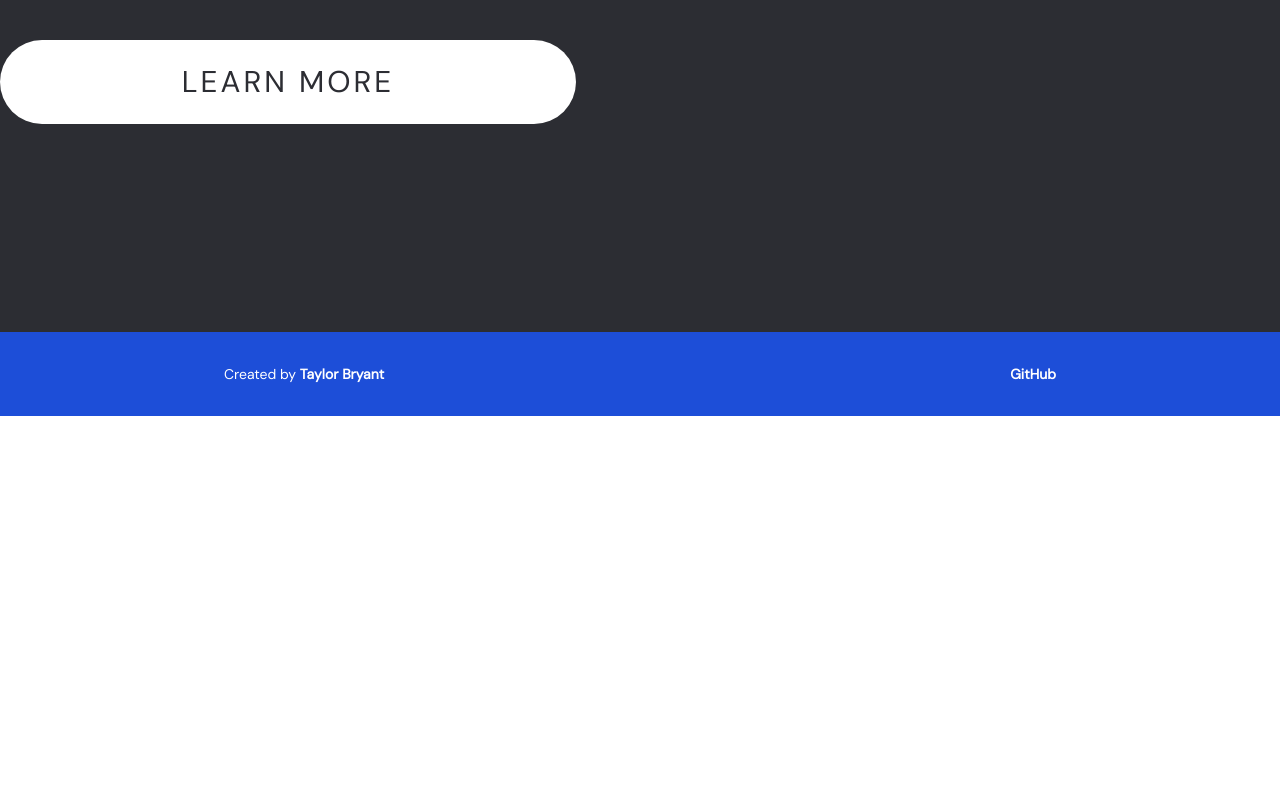
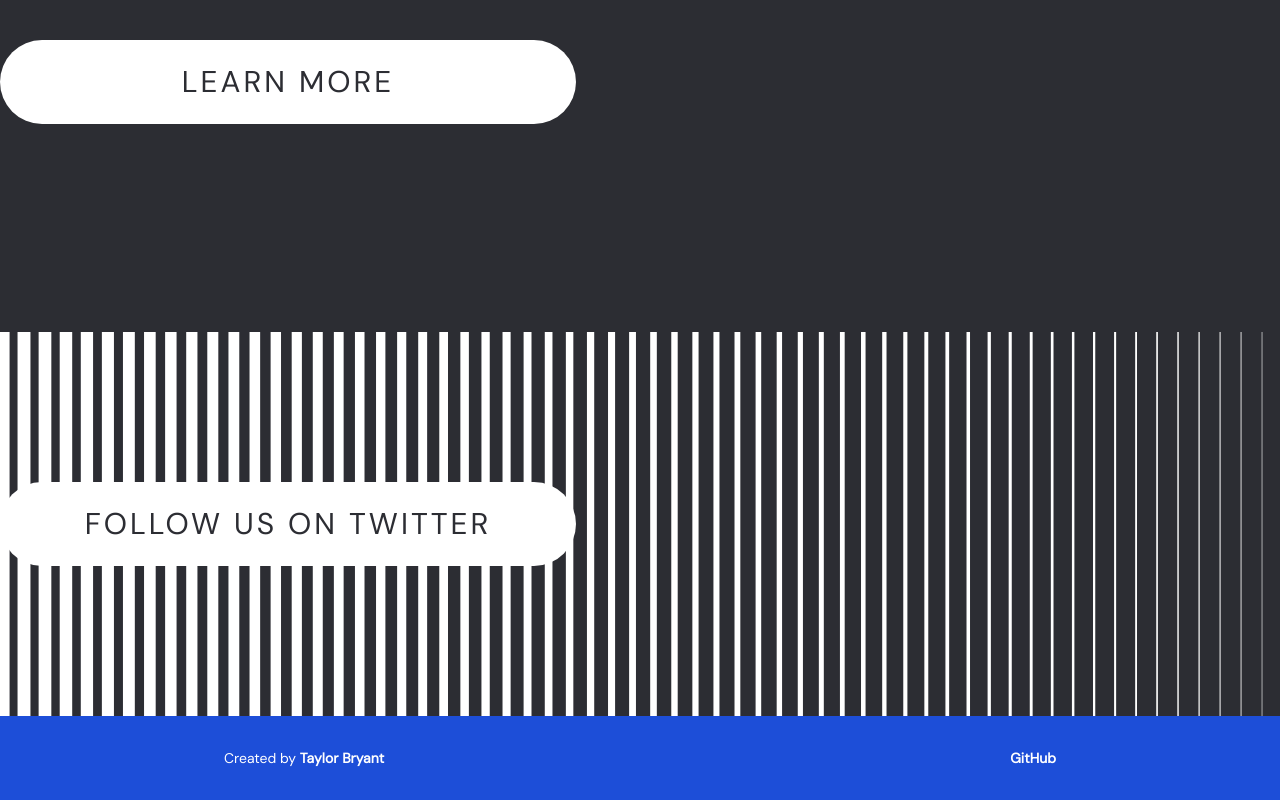
Before and after one commit to shutter-network/shutter-website, a Gatsby site: page / in a window 1280 px wide. Shown: the part 4600-5400 px from the top of the page. Before the commit the page ends 5016 px from the top, so only its background shows below. Built offline with nearby package versions, Linux system fonts and the light colour scheme; Gatsby itself is replaced by a stand-in of ours.

Commit message:
Add FollowTwitter section

```diff
--- /dev/null
+++ b/src/components/follow-twitter.js
@@ -0,0 +1,407 @@
+import React from "react";
+
+import { Button } from "./button";
+
+export function FollowTwitter() {
+  return (
+    <section className="h-96 flex flex-col justify-center bg-shutter-black">
+      <div className="container mx-auto z-10">
+        <Button
+          label="Follow us on twitter"
+          buttonType="white"
+          href=""
+          className="max-w-xl"
+        />
+      </div>
+      <div className="absolute w-full">
+        <svg
+          width="100%"
+          height="384"
+          viewBox="0 0 1440 384"
+          fill="none"
+          xmlns="http://www.w3.org/2000/svg"
+          preserveAspectRatio="none"
+        >
+          <g clipPath="url(#clip0)">
+            <path
+              d="M1419.8 0V459.7"
+              stroke="white"
+              strokeWidth="0.6568"
+              strokeMiterlimit="10"
+            />
+            <path
+              d="M1396.2 0V459.7"
+              stroke="white"
+              strokeWidth="0.8918"
+              strokeMiterlimit="10"
+            />
+            <path
+              d="M1372.6 0V459.7"
+              stroke="white"
+              strokeWidth="1.1269"
+              strokeMiterlimit="10"
+            />
+            <path
+              d="M1349 0V459.7"
+              stroke="white"
+              strokeWidth="1.3619"
+              strokeMiterlimit="10"
+            />
+            <path
+              d="M1325.3 0V459.7"
+              stroke="white"
+              strokeWidth="1.597"
+              strokeMiterlimit="10"
+            />
+            <path
+              d="M1301.7 0V459.7"
+              stroke="white"
+              strokeWidth="1.832"
+              strokeMiterlimit="10"
+            />
+            <path
+              d="M1278.1 0V459.7"
+              stroke="white"
+              strokeWidth="2.0671"
+              strokeMiterlimit="10"
+            />
+            <path
+              d="M1254.5 0V459.7"
+              stroke="white"
+              strokeWidth="2.3022"
+              strokeMiterlimit="10"
+            />
+            <path
+              d="M1230.9 0V459.7"
+              stroke="white"
+              strokeWidth="2.5372"
+              strokeMiterlimit="10"
+            />
+            <path
+              d="M1207.3 0V459.7"
+              stroke="white"
+              strokeWidth="2.7723"
+              strokeMiterlimit="10"
+            />
+            <path
+              d="M1183.7 0V459.7"
+              stroke="white"
+              strokeWidth="3.0073"
+              strokeMiterlimit="10"
+            />
+            <path
+              d="M1160.1 0V459.7"
+              stroke="white"
+              strokeWidth="3.2424"
+              strokeMiterlimit="10"
+            />
+            <path
+              d="M1136.5 0V459.7"
+              stroke="white"
+              strokeWidth="3.4774"
+              strokeMiterlimit="10"
+            />
+            <path
+              d="M1112.9 0V459.7"
+              stroke="white"
+              strokeWidth="3.7125"
+              strokeMiterlimit="10"
+            />
+            <path
+              d="M1089.3 0V459.7"
+              stroke="white"
+              strokeWidth="3.9475"
+              strokeMiterlimit="10"
+            />
+            <path
+              d="M1065.7 0V459.7"
+              stroke="white"
+              strokeWidth="4.1826"
+              strokeMiterlimit="10"
+            />
+            <path
+              d="M1042.1 0V459.7"
+              stroke="white"
+              strokeWidth="4.4177"
+              strokeMiterlimit="10"
+            />
+            <path
+              d="M1018.5 0V459.7"
+              stroke="white"
+              strokeWidth="4.6527"
+              strokeMiterlimit="10"
+            />
+            <path
+              d="M994.9 0V459.7"
+              stroke="white"
+              strokeWidth="4.8878"
+              strokeMiterlimit="10"
+            />
+            <path
+              d="M971.2 0V459.7"
+              stroke="white"
+              strokeWidth="5.1228"
+              strokeMiterlimit="10"
+            />
+            <path
+              d="M947.6 0V459.7"
+              stroke="white"
+              strokeWidth="5.3579"
+              strokeMiterlimit="10"
+            />
+            <path
+              d="M924 0V459.7"
+              stroke="white"
+              strokeWidth="5.5929"
+              strokeMiterlimit="10"
+            />
+            <path
+              d="M900.4 0V459.7"
+              stroke="white"
+              strokeWidth="5.828"
+              strokeMiterlimit="10"
+            />
+            <path
+              d="M876.8 0V459.7"
+              stroke="white"
+              strokeWidth="6.063"
+              strokeMiterlimit="10"
+            />
+            <path
+              d="M853.2 0V459.7"
+              stroke="white"
+              strokeWidth="6.2981"
+              strokeMiterlimit="10"
+            />
+            <path
+              d="M829.6 0V459.7"
+              stroke="white"
+              strokeWidth="6.5332"
+              strokeMiterlimit="10"
+            />
+            <path
+              d="M806 0V459.7"
+              stroke="white"
+              strokeWidth="6.7682"
+              strokeMiterlimit="10"
+            />
+            <path
+              d="M782.4 0V459.7"
+              stroke="white"
+              strokeWidth="7.0033"
+              strokeMiterlimit="10"
+            />
+            <path
+              d="M758.8 0V459.7"
+              stroke="white"
+              strokeWidth="7.2383"
+              strokeMiterlimit="10"
+            />
+            <path
+              d="M735.2 0V459.7"
+              stroke="white"
+              strokeWidth="7.4734"
+              strokeMiterlimit="10"
+            />
+            <path
+              d="M711.6 0V459.7"
+              stroke="white"
+              strokeWidth="7.7084"
+              strokeMiterlimit="10"
+            />
+            <path
+              d="M688 0V459.7"
+              stroke="white"
+              strokeWidth="7.9435"
+              strokeMiterlimit="10"
+            />
+            <path
+              d="M664.4 0V459.7"
+              stroke="white"
+              strokeWidth="8.1785"
+              strokeMiterlimit="10"
+            />
+            <path
+              d="M640.8 0V459.7"
+              stroke="white"
+              strokeWidth="8.4136"
+              strokeMiterlimit="10"
+            />
+            <path
+              d="M617.2 0V459.7"
+              stroke="white"
+              strokeWidth="8.6487"
+              strokeMiterlimit="10"
+            />
+            <path
+              d="M593.5 0V459.7"
+              stroke="white"
+              strokeWidth="8.8837"
+              strokeMiterlimit="10"
+            />
+            <path
+              d="M569.9 0V459.7"
+              stroke="white"
+              strokeWidth="9.1188"
+              strokeMiterlimit="10"
+            />
+            <path
+              d="M546.3 0V459.7"
+              stroke="white"
+              strokeWidth="9.3538"
+              strokeMiterlimit="10"
+            />
+            <path
+              d="M522.7 0V459.7"
+              stroke="white"
+              strokeWidth="9.5889"
+              strokeMiterlimit="10"
+            />
+            <path
+              d="M499.1 0V459.7"
+              stroke="white"
+              strokeWidth="9.8239"
+              strokeMiterlimit="10"
+            />
+            <path
+              d="M475.5 0V459.7"
+              stroke="white"
+              strokeWidth="10.059"
+              strokeMiterlimit="10"
+            />
+            <path
+              d="M451.9 0V459.7"
+              stroke="white"
+              strokeWidth="10.294"
+              strokeMiterlimit="10"
+            />
+            <path
+              d="M428.3 0V459.7"
+              stroke="white"
+              strokeWidth="10.5291"
+              strokeMiterlimit="10"
+            />
+            <path
+              d="M404.7 0V459.7"
+              stroke="white"
+              strokeWidth="10.7642"
+              strokeMiterlimit="10"
+            />
+            <path
+              d="M381.1 0V459.7"
+              stroke="white"
+              strokeWidth="10.9992"
+              strokeMiterlimit="10"
+            />
+            <path
+              d="M357.5 0V459.7"
+              stroke="white"
+              strokeWidth="11.2343"
+              strokeMiterlimit="10"
+            />
+            <path
+              d="M333.9 0V459.7"
+              stroke="white"
+              strokeWidth="11.4693"
+              strokeMiterlimit="10"
+            />
+            <path
+              d="M310.3 0V459.7"
+              stroke="white"
+              strokeWidth="11.7044"
+              strokeMiterlimit="10"
+            />
+            <path
+              d="M286.7 0V459.7"
+              stroke="white"
+              strokeWidth="11.9394"
+              strokeMiterlimit="10"
+            />
+            <path
+              d="M263.1 0V459.7"
+              stroke="white"
+              strokeWidth="12.1745"
+              strokeMiterlimit="10"
+            />
+            <path
+              d="M239.4 0V459.7"
+              stroke="white"
+              strokeWidth="12.4095"
+              strokeMiterlimit="10"
+            />
+            <path
+              d="M215.8 0V459.7"
+              stroke="white"
+              strokeWidth="12.6446"
+              strokeMiterlimit="10"
+            />
+            <path
+              d="M192.2 0V459.7"
+              stroke="white"
+              strokeWidth="12.8797"
+              strokeMiterlimit="10"
+            />
+            <path
+              d="M168.6 0V459.7"
+              stroke="white"
+              strokeWidth="13.1147"
+              strokeMiterlimit="10"
+            />
+            <path
+              d="M145 0V459.7"
+              stroke="white"
+              strokeWidth="13.3498"
+              strokeMiterlimit="10"
+            />
+            <path
+              d="M121.4 0V459.7"
+              stroke="white"
+              strokeWidth="13.5848"
+              strokeMiterlimit="10"
+            />
+            <path
+              d="M97.8 0V459.7"
+              stroke="white"
+              strokeWidth="13.8199"
+              strokeMiterlimit="10"
+            />
+            <path
+              d="M74.2001 0V459.7"
+              stroke="white"
+              strokeWidth="14.0549"
+              strokeMiterlimit="10"
+            />
+            <path
+              d="M50.6 0V459.7"
+              stroke="white"
+              strokeWidth="14.29"
+              strokeMiterlimit="10"
+            />
+            <path
+              d="M27 0V459.7"
+              stroke="white"
+              strokeWidth="14.525"
+              strokeMiterlimit="10"
+            />
+            <path
+              d="M3.40002 0V459.7"
+              stroke="white"
+              strokeWidth="14.7601"
+              strokeMiterlimit="10"
+            />
+          </g>
+          <defs>
+            <clipPath id="clip0">
+              <rect
+                width="1447.6"
+                height="459.7"
+                fill="white"
+                transform="translate(-4)"
+              />
+            </clipPath>
+          </defs>
+        </svg>
+      </div>
+    </section>
+  );
+}
--- a/src/pages/index.js
+++ b/src/pages/index.js
@@ -7,12 +7,13 @@ import { About } from "../components/about";
 import { ContactUs } from "../components/contact-us";
 import { WhatIsMEV } from "../components/what-is-mev";
 import { HowItWorks } from "../components/how-it-works";
+import { FollowTwitter } from "../components/follow-twitter";
 
 function IndexPage() {
   return (
     <Layout>
       <SEO
-        keywords={[`gatsby`, `tailwind`, `react`, `tailwindcss`]}
+        keywords={["shutter", "network", "mev", "ethereum", "dkg"]}
         title="Home"
       />
       <Hero />
@@ -20,6 +21,7 @@ function IndexPage() {
       <ContactUs />
       <WhatIsMEV />
       <HowItWorks />
+      <FollowTwitter />
     </Layout>
   );
 }
```
